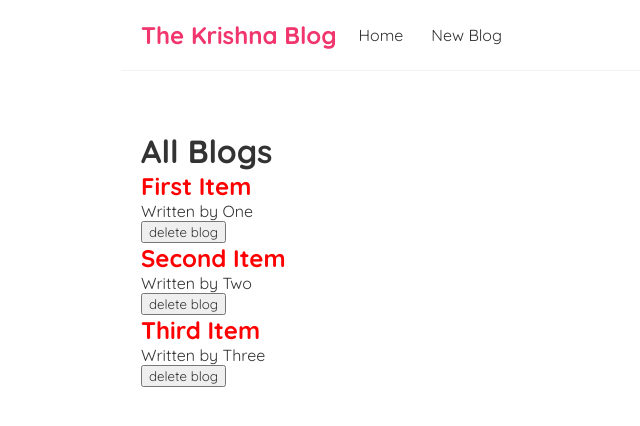
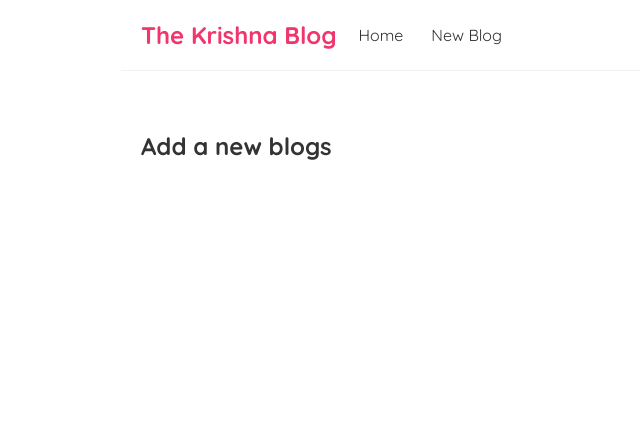
Before and after one commit to NaranSapkota/narayan-blog, a React (Create React App) app: page /create in a window 1280 px wide. Shown: the top 426 px of the page, without its empty margins (199-839 px from the left). Built offline with nearby package versions, Linux system fonts and the light colour scheme; data requests are answered from the project's data file.

Commit message:
Set Path

```diff
--- a/src/App.js
+++ b/src/App.js
@@ -3,6 +3,7 @@
 import Navbar from './Navbar';
 import Home from './Home';
 import { BrowserRouter as Router, Route, Switch } from 'react-router-dom';
+import Create from './Create';
 
 
 function App() {
@@ -13,9 +14,15 @@
         <Navbar />
         <div className="content">
           <Switch>
-            <Route path="/">
+
+            <Route exact path="/">
               <Home />
             </Route>
+
+            <Route path="/create">
+              <Create />
+            </Route>
+
           </Switch>
 
         </div>
--- /dev/null
+++ b/src/Create.js
@@ -0,0 +1,10 @@
+const Create = () => {
+    return (
+        <div className="create">
+            <h2>Add a new blogs</h2>
+
+        </div>
+     );
+}
+
+export default Create;
```
